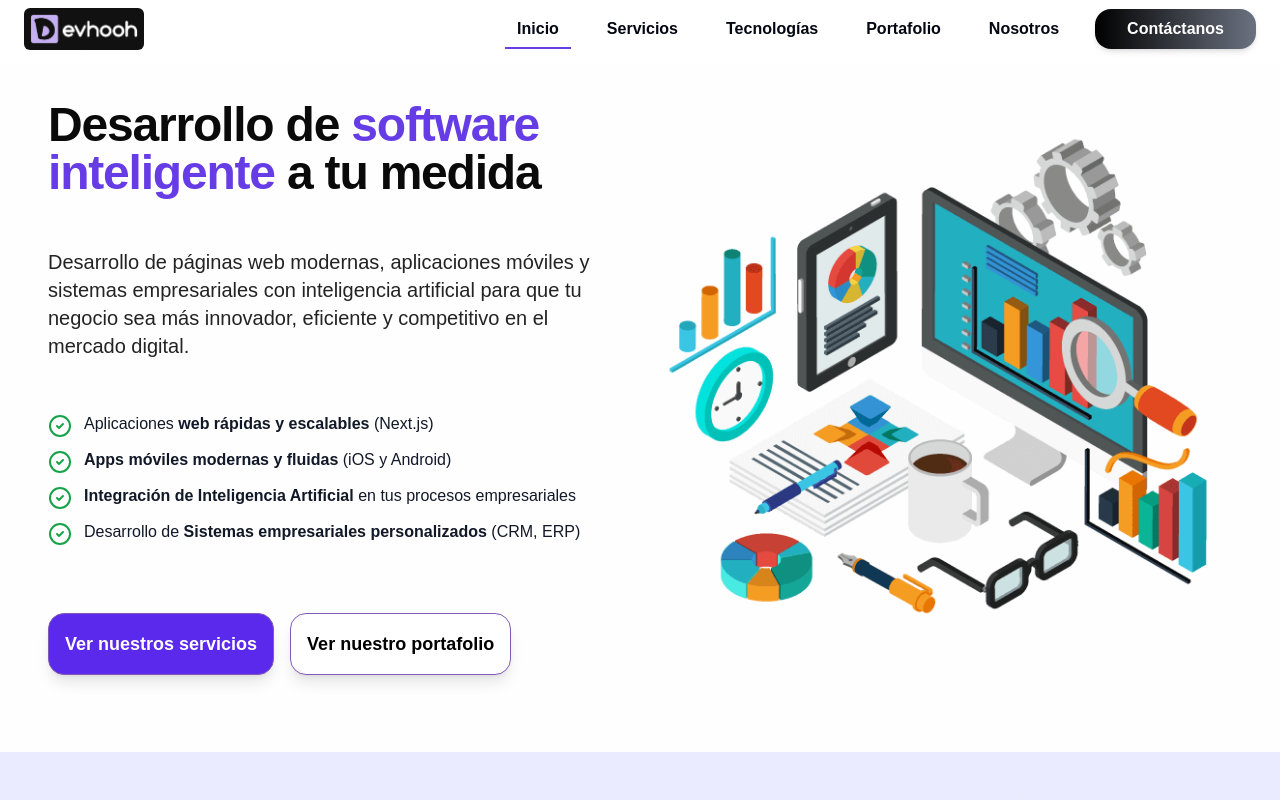
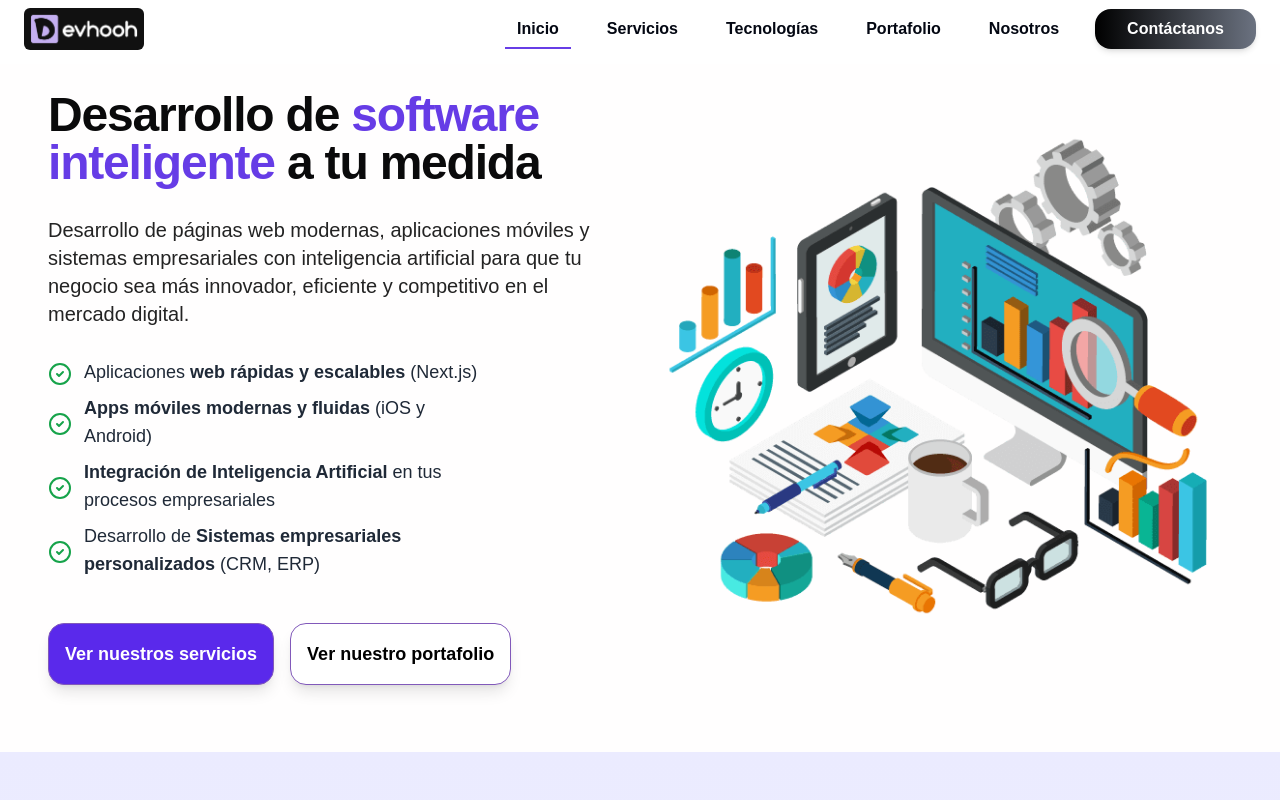
Before and after one commit to Devhooh/landing-devhooh, a Next.js app: page / in a window 1280 px wide. Shown: the top 800 px of the page. Built offline with nearby package versions, Linux system fonts and the light colour scheme.

Commit message:
correcciones sugeridas por gemini corregidas

```diff
--- a/src/app/page.tsx
+++ b/src/app/page.tsx
@@ -3,7 +3,7 @@ import CTAHome from "@/sections/home/CTAHome";
 import HeroSectionHome from "@/sections/home/HeroSectionHome";
 import { PlansSection } from "@/sections/home/PlansSection";
 import { ProjectsBenefits } from "@/sections/home/ProjectsBenefits";
-import ProjectSecitonSlider  from "@/sections/home/ProjectSectionSlider";
+import ProjectSectionSlider  from "@/sections/home/ProjectSectionSlider";
 import { ProjectsSection } from "@/sections/home/ProjectsSection";
 import ReviewsHome from "@/sections/home/ReviewsHome";
 import { SolutionsSection } from "@/sections/home/SolutionsSection";
@@ -22,7 +22,7 @@ export default function Home() {
       <BenefitsSection/>
 
       {/* Nuestros clientes */}
-      <ProjectSecitonSlider/>
+      <ProjectSectionSlider/>
 
       {/* Reviews de clientes */}
       <ReviewsHome/>
--- a/src/components/ui/AnimatedHeading.tsx
+++ b/src/components/ui/AnimatedHeading.tsx
@@ -33,7 +33,7 @@ export function AnimatedHeading({
     <motion.div
       className={className}
       transition={transition ? transition : defaultTransition}
-      variants={finalVariants} // 💡 USAR finalVariants
+      variants={finalVariants}
       initial="hidden"
       whileInView="show"
       viewport={{ once: true }}
--- a/src/sections/home/BenefitsSection.tsx
+++ b/src/sections/home/BenefitsSection.tsx
@@ -137,7 +137,7 @@ export function BenefitsSection() {
               className="w-fit"
             >
               <div className="relative p-6 table-lg:p-4 lg-table:p-8 rounded-3xl bg-gradient-to-br from-colorSecundario1/20 to-colorSecundario3/20 backdrop-blur-sm border border-white/10 w-fit">
-                <div className="w-90 h-90 md-tablet:w-[450px] md-tablet:h-[450x] table-lg:w-96 table-lg:h-96 rounded-2xl bg-gradient-to-br from-colorPrimario5 to-colorSecundario3 flex items-center justify-center overflow-hidden">
+                <div className="w-90 h-90 md-tablet:w-[450px] md-tablet:h-[450px] table-lg:w-96 table-lg:h-96 rounded-2xl bg-gradient-to-br from-colorPrimario5 to-colorSecundario3 flex items-center justify-center overflow-hidden">
                   <Image
                     src="/assets/images/beneficiosweb.png"
                     width={643}
--- a/src/sections/home/HeroSectionHome.tsx
+++ b/src/sections/home/HeroSectionHome.tsx
@@ -54,7 +54,7 @@ export default function HeroSectionHome() {
           </AnimatedHeading>
 
           <StaggerListContainer
-            className="order-4 space-y-2 text-base..."
+            className="order-4 space-y-2 text-base md-tablet:text-lg text-gray-800 text-left table-lg:text-left max-w-md mx-0 md-tablet:mx-auto table-lg:mx-0"
           >
             {listItems.map((item, idx) => (
               <StaggerListItemClient
--- a/src/utils/Motion.ts
+++ b/src/utils/Motion.ts
@@ -1,4 +1,4 @@
 "use client";
 export { motion } from "framer-motion";
 export type { Variants } from "framer-motion";
-export type { Transition } from "framer-motion"
+export type { Transition } from "framer-motion";
```
Also changed, not shown: src/sections/home/ProjectSectionSlider.tsx (line endings or trailing spaces).
